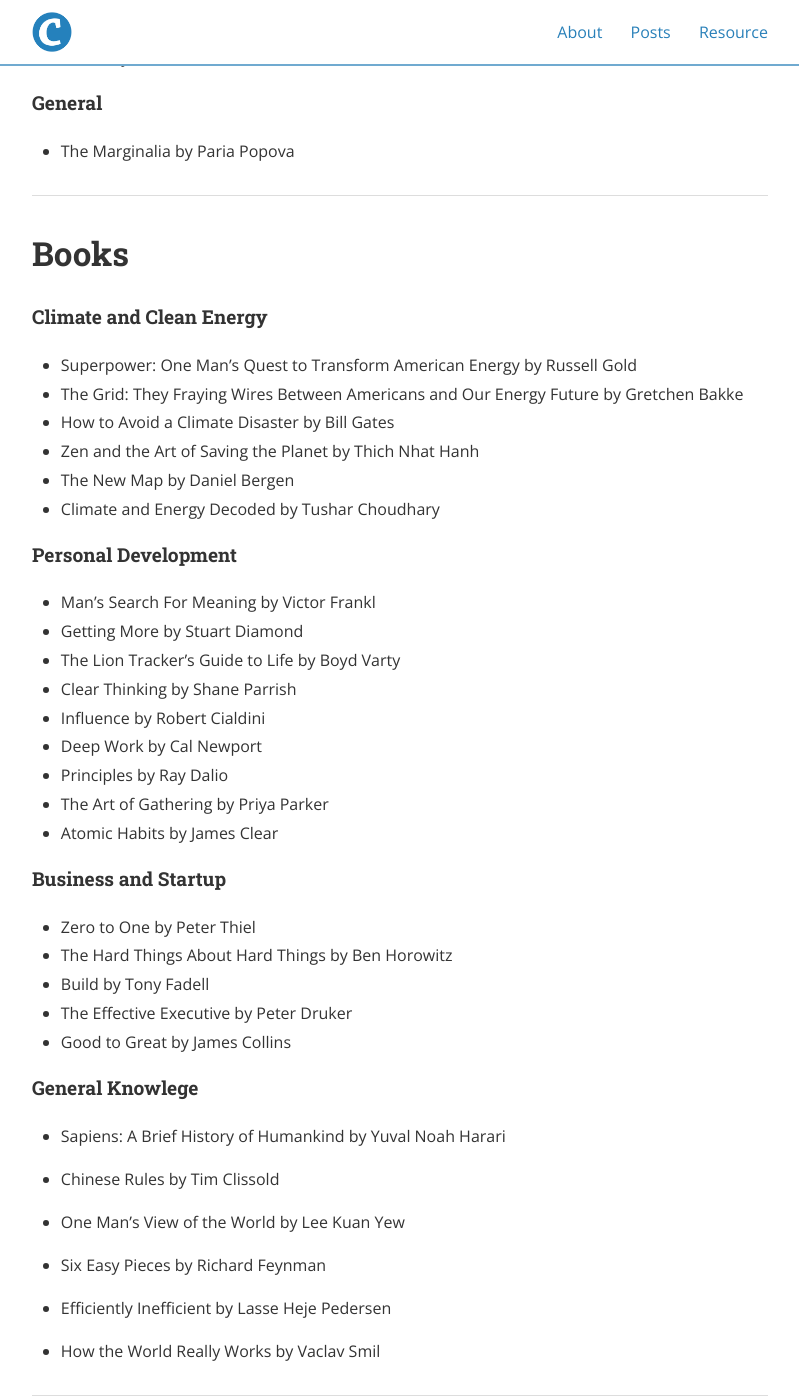
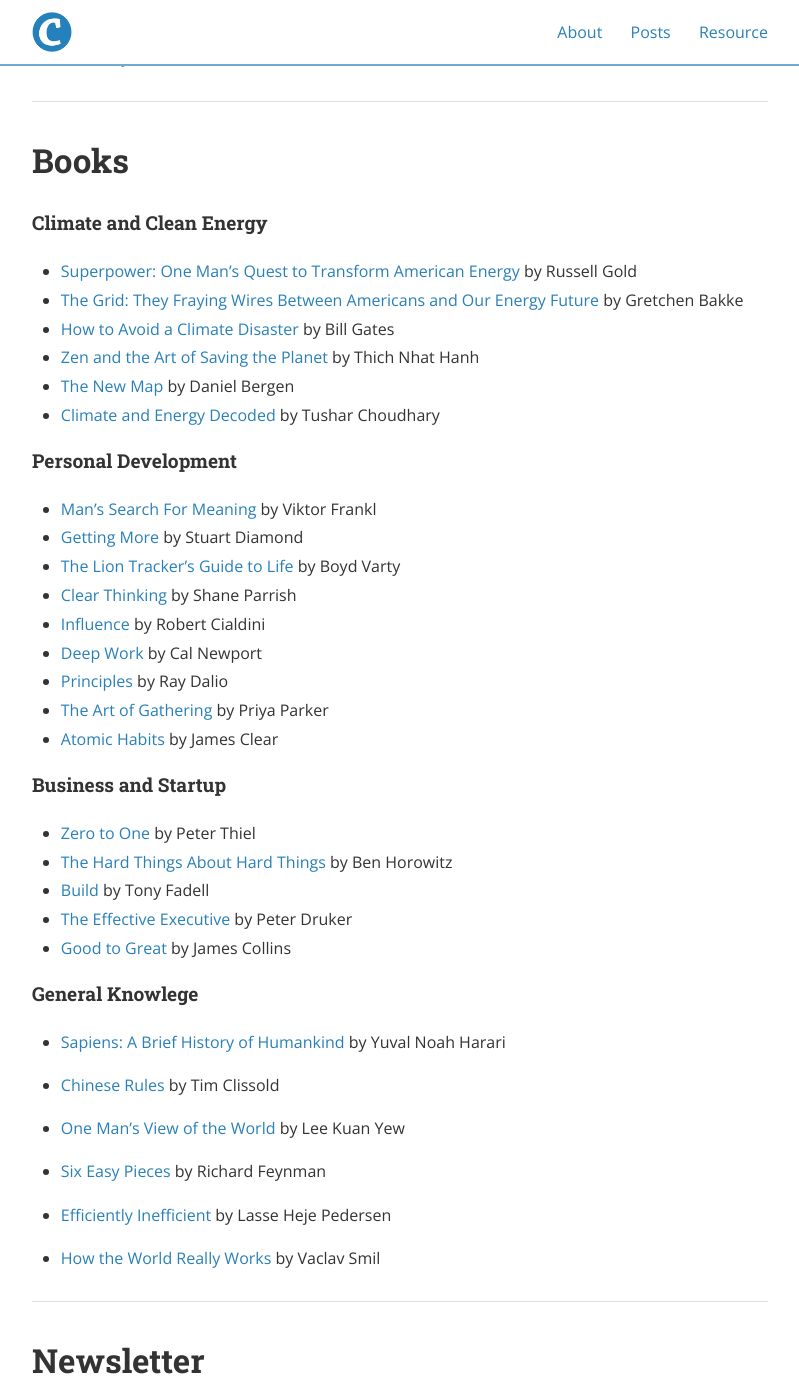
Before and after one commit to CurveBending/CurveBending.github.io, a Jekyll site: the page built from resource.md, in a window 1280 px wide and 1400 px high, scrolled down 970 px. Shown: the whole window, without its empty margins (240-1039 px from the left). Built offline with Jekyll 4.4.1, drawn with Linux system fonts in a browser that asks for light colours; nearby versions of some CDN libraries; some of the changed text lies outside the part shown.

Commit message:
add links to resources

```diff
--- a/resource.md
+++ b/resource.md
@@ -9,38 +9,34 @@ main_nav: true
 
 #### Clean Energy Finance
 
-- Currents by Norton Rose Fullbright
+- [Currents](https://www.projectfinance.law/podcasts/) by Norton Rose Fullbright
 
 #### Climate Innovations
 
-- My Climate Journey
-- Catalyst w/Shayle Kane
+- [My Climate Journey](https://mcj.vc/media/podcast) by MCJ Collective
+- [Catalyst w/Shayle Kane](https://open.spotify.com/show/4C5Qx3wJn0GeTnDxIVYcAR)
 
 #### Climate Policy
 
-- Volts
-- Columbia Energy Exchange
+- [Volts](https://open.spotify.com/show/3dYMY5T3UZJLDKFQaA3tFS) by David Volts
+- [Columbia Energy Exchange](https://www.energypolicy.columbia.edu/series/columbia-energy-exchange/)
 
 #### Personal Development
 
-- The Tim Ferriss Show
-- Finding Mastery
-- Good Life Project
-- The Knowledge Project
-- AT HOME with Byron Katie
+- [The Tim Ferriss Show](https://tim.blog/podcast/)
+- [Finding Mastery](https://findingmastery.com/podcast-start/)
+- [Good Life Project](https://www.goodlifeproject.com/podcast/)
+- [The Knowledge Project](https://fs.blog/episodes/)
+- [At Home with Byron Katie](https://thework.com/at-home-with-byron-katie-podcast/)
 
 #### Startup
 
-- Founders
-- Y Combinator Startup Podcast
+- [Founders Podcast](https://www.founderspodcast.com/)
+- [Y Combinator Startup Podcast](https://www.ycombinator.com/blog/tag/podcast)
 
 #### News
 
-- The Daily
-
-#### General
-
-- The Marginalia by Paria Popova
+- [The Daily](https://www.nytimes.com/column/the-daily) from New York Times
 
 
 
@@ -50,46 +46,46 @@ main_nav: true
 
 #### Climate and Clean Energy
 
-- Superpower: One Man's Quest to Transform American Energy by Russell Gold
-- The Grid: They Fraying Wires Between Americans and Our Energy Future by Gretchen Bakke
-- How to Avoid a Climate Disaster by Bill Gates
-- Zen and the Art of Saving the Planet by Thich Nhat Hanh
-- The New Map by Daniel Bergen
-- Climate and Energy Decoded by Tushar Choudhary
+- [Superpower: One Man's Quest to Transform American Energy](https://www.amazon.com/Superpower-Quest-Transform-American-Energy/dp/1501163582) by Russell Gold
+- [The Grid: They Fraying Wires Between Americans and Our Energy Future](https://www.amazon.com/Grid-Fraying-Between-Americans-Energy-ebook/dp/B01DM9Q6CQ) by Gretchen Bakke
+- [How to Avoid a Climate Disaster](https://www.amazon.com/How-Avoid-Climate-Disaster-Breakthroughs/dp/059321577X) by Bill Gates
+- [Zen and the Art of Saving the Planet](https://www.amazon.com/Saving-Planet-Thich-Nhat-Hanh/dp/0062954792) by Thich Nhat Hanh
+- [The New Map](https://www.amazon.com/New-Map-Energy-Climate-Nations/dp/1594206430) by Daniel Bergen
+- [Climate and Energy Decoded](https://www.amazon.com/Climate-Energy-Decoded-Low-Carbon-Transition/dp/B0B92L1MKV) by Tushar Choudhary
 
 #### Personal Development
 
-- Man's Search For Meaning by Victor Frankl
-- Getting More by Stuart Diamond
-- The Lion Tracker's Guide to Life by Boyd Varty
-- Clear Thinking by Shane Parrish
-- Influence by Robert Cialdini
-- Deep Work by Cal Newport
-- Principles by Ray Dalio
-- The Art of Gathering by Priya Parker
-- Atomic Habits by James Clear
+- [Man's Search For Meaning](https://www.amazon.com/Mans-Search-Meaning-Viktor-Frankl-ebook/dp/B009U9S6FI?ref_=ast_author_mpb) by Viktor Frankl
+- [Getting More](https://www.amazon.com/Getting-More-Negotiate-Succeed-Work/dp/0307716902) by Stuart Diamond
+- [The Lion Tracker's Guide to Life](https://www.amazon.com/Lion-Trackers-Guide-Life-ebook/dp/B07LC9C7Q4) by Boyd Varty
+- [Clear Thinking](https://www.amazon.com/Clear-Thinking-Turning-Ordinary-Extraordinary/dp/0593086112) by Shane Parrish
+- [Influence](https://www.amazon.com/Influence-Psychology-Persuasion-Robert-Cialdini/dp/006124189X) by Robert Cialdini
+- [Deep Work](https://www.amazon.com/Deep-Work-Focused-Success-Distracted/dp/1455586692) by Cal Newport
+- [Principles](https://www.amazon.com/Principles-Life-Work-Ray-Dalio/dp/1501124021) by Ray Dalio
+- [The Art of Gathering](https://www.amazon.com/Art-Gathering-How-Meet-Matters/dp/1594634920) by Priya Parker
+- [Atomic Habits](https://jamesclear.com/atomic-habits) by James Clear
 
 #### Business and Startup
 
-- Zero to One by Peter Thiel
-- The Hard Things About Hard Things by Ben Horowitz
-- Build by Tony Fadell
-- The Effective Executive by Peter Druker
-- Good to Great by James Collins
+- [Zero to One](https://www.amazon.com/Zero-One-Notes-Startups-Future/dp/0804139296) by Peter Thiel
+- [The Hard Things About Hard Things](https://www.amazon.com/Hard-Thing-About-Things-Building/dp/0062273205) by Ben Horowitz
+- [Build](https://www.amazon.com/Build/dp/1787634116) by Tony Fadell
+- [The Effective Executive](https://www.amazon.com/Effective-Executive-Definitive-Harperbusiness-Essentials/dp/0060833459) by Peter Druker
+- [Good to Great](https://www.amazon.com/Good-Great-Some-Companies-Others/dp/0066620996) by James Collins
 
 #### General Knowlege
 
-- Sapiens: A Brief History of Humankind by Yuval Noah Harari
+- [Sapiens: A Brief History of Humankind](https://www.amazon.com/Sapiens-Humankind-Yuval-Noah-Harari/dp/0062316095) by Yuval Noah Harari
 
-- Chinese Rules by Tim Clissold
+- [Chinese Rules](https://www.amazon.com/Chinese-Rules-Dengs-Timeless-Lessons/dp/0062316575) by Tim Clissold
 
-- One Man's View of the World by Lee Kuan Yew
+- [One Man's View of the World](https://www.amazon.com/One-Mans-View-World-Kuan/dp/9814342564) by Lee Kuan Yew
 
-- Six Easy Pieces by Richard Feynman
+- [Six Easy Pieces](https://www.amazon.com/Six-Easy-Pieces-Essentials-Explained/dp/0465025277) by Richard Feynman
 
-- Efficiently Inefficient by Lasse Heje Pedersen
+- [Efficiently Inefficient](https://www.amazon.com/Efficiently-Inefficient-Invests-Market-Determined/dp/0691166196) by Lasse Heje Pedersen
 
-- How the World Really Works by Vaclav Smil
+- [How the World Really Works](https://www.amazon.com/How-World-Really-Works-Science/dp/0593297067) by Vaclav Smil
 
 
 
@@ -99,20 +95,24 @@ main_nav: true
 
 #### Climate and Clean Energy
 
-- Bloomberg Green
-- Sightline Institute (Climate Tech VC)
-- Canary Media
-- Utility Dive
+- [Green Daily](https://www.bloomberg.com/account/newsletters/green) by Bloomberg
+- [CTVC](https://www.ctvc.co/tag/newsletter/) by Sightline Climate
+- [Canary Media](https://www.canarymedia.com/)
+- [Utility Dive](https://www.utilitydive.com/)
 
 #### Personal Development
 
-- Farnam Street
-- Five-Bullet Friday from Tim Ferriss
-- 3-2-1 Thursday by James Clear
+- [The Brain Food newsletter](https://www.founderspodcast.com/) from Farnam Street
+- [Five-Bullet Friday](https://go.tim.blog/5-bullet-friday-1/) from Tim Ferriss
+- [3-2-1 Thursday](https://jamesclear.com/3-2-1) by James Clear
 
 #### Startup
 
-- Hacker News
+- [Hacker News](https://news.ycombinator.com/) from Y Combinator
+
+#### General Knowlege
+
+- [The Marginalia](https://www.themarginalian.org/) by Paria Popova
 
 
 
@@ -120,6 +120,6 @@ main_nav: true
 
 # Essays
 
-Paul Graham's Essays
+[Essays](https://paulgraham.com/articles.html) from Paul Graham
 
-Howard Mark's Memos
+[Memos](https://www.oaktreecapital.com/insights) from Howard Mark
```
Also changed, not shown: _posts/2024-08-19-Leading the Field.md (+6 -0 lines), _posts/2024-08-21-Methane Pyrolysis and Turquoise Hydrogen.md (+6 -2 lines), _posts/2024-08-31-A Kaleidoscope of Investing.md (renamed from _posts/2024-08-31-Investment Talk.md, +9 -7 lines), 1 other file.
